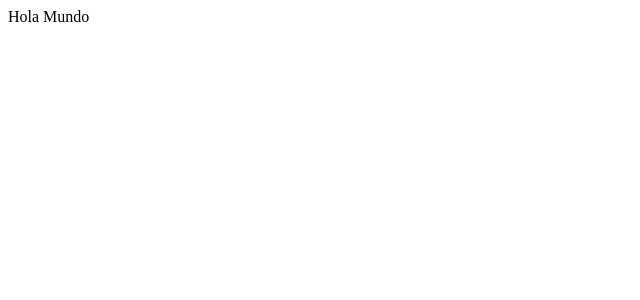
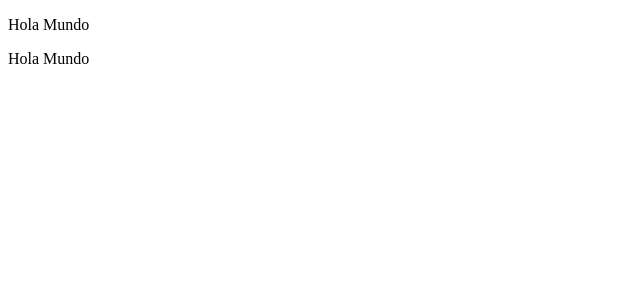
Before and after one commit to dander93/react-accenture, a React (Create React App) app: page / in a window 1280 px wide. Shown: the top 300 px of the page, without its empty margins (0-640 px from the left). Built offline with nearby package versions, Linux system fonts and the light colour scheme.

Commit message:
Primera escala de componente App

```diff
--- /dev/null
+++ b/src/App.js
@@ -0,0 +1,12 @@
+import React from "react"
+
+let App = () =>
+        <>
+            <p>Hola Mundo</p>
+            <p>Hola Mundo</p>
+        </>
+
+//CommonJS
+//module.exports = App
+//ES6
+export default App
--- a/src/index.js
+++ b/src/index.js
@@ -3,9 +3,7 @@
 //ES6
 import React from "react"
 import ReactDOM from "react-dom"
-
-//Mi Componente "App"
-let App = () => { return "Hola Mundo" }
+import App from "./App"
 
 //Conectar un componente con el DOM
 ReactDOM.render(
```
Also changed, not shown: info.txt.
